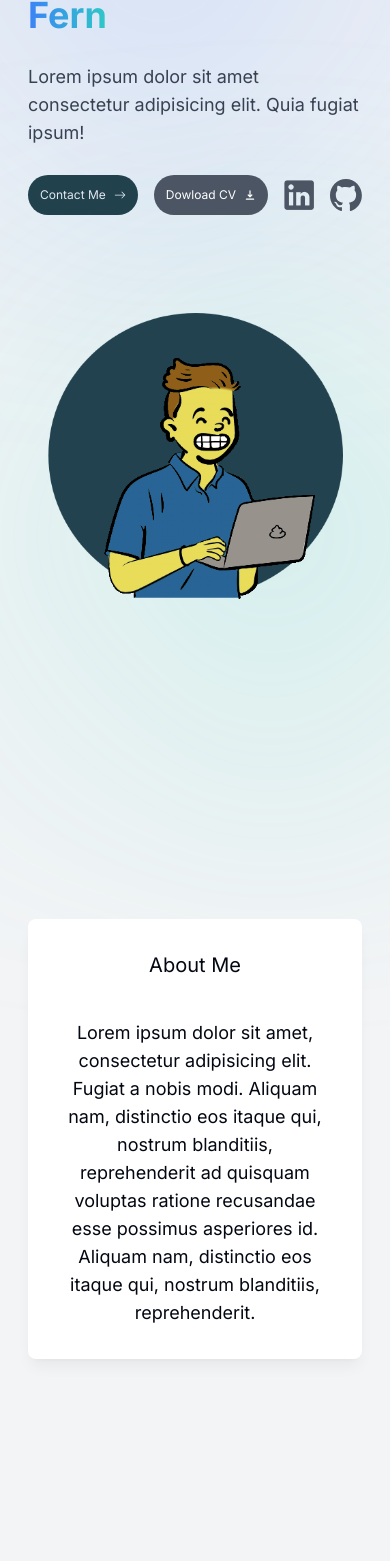
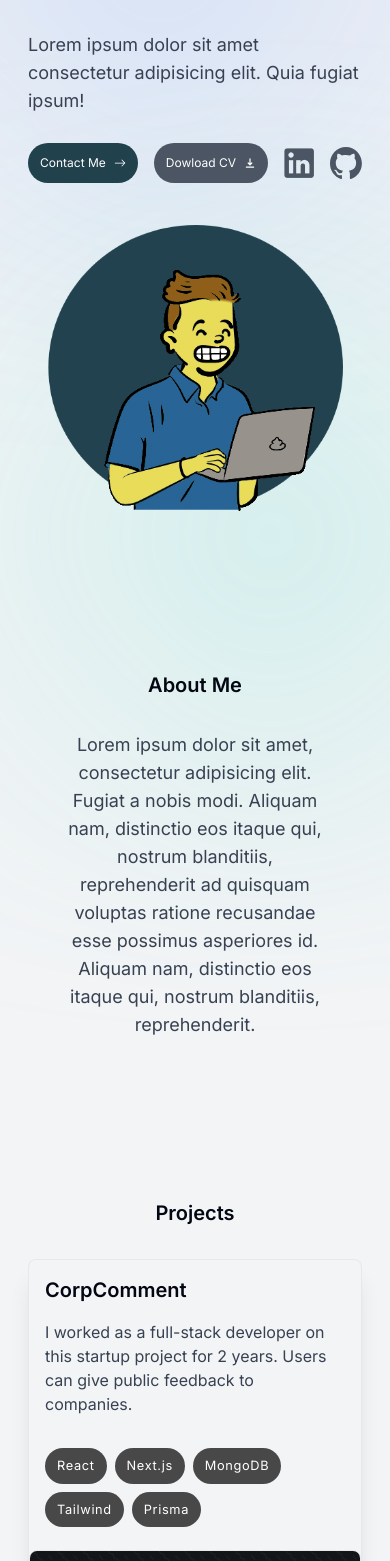
Before and after one commit to Ferclemens/portfolio-v2, a Next.js app: page / in a window 390 px wide. Shown: the part 205-1766 px from the top of the page. Built offline with nearby package versions, Linux system fonts and the light colour scheme.

Commit message:
projects section created, fix margins on sections for responsiveness

```diff
--- a/app/page.tsx
+++ b/app/page.tsx
@@ -1,11 +1,13 @@
 import About from "@/components/about";
 import Intro from "@/components/intro";
+import Projects from "@/components/projects";
 
 export default function Home() {
   return (
     <main className="">
       <Intro />
       <About />
+      <Projects />
     </main>
   );
 }
--- a/components/about.tsx
+++ b/components/about.tsx
@@ -1,14 +1,20 @@
+"use client";
 import React from "react";
+import SectionHeading from "./section-heading";
+import { motion } from "framer-motion";
 
 export default function About() {
   return (
-    <section
+    <motion.section
       id="about"
-      className="flex items-center justify-center pt-40 pb-56  mx-7 sm:mx-10 sm:py-20 lg:py-24"
+      className="flex items-center justify-center scroll-mt-40 pb-32  mx-7 sm:mx-10 sm:scroll-mt-20 lg:py-24"
+      initial={{ opacity: 0, y: 100 }}
+      animate={{ opacity: 1, y: 0 }}
+      transition={{ delay: 0.17 }}
     >
-      <div className="text-lg sm:text-xl text-center p-8 max-w-lg shadow-lg shadow-black/[0.05] backdrop-blur-xl bg-white rounded-lg">
-        <h3 className="pb-10 text-xl sm:text-2xl">About Me</h3>
-        <p>
+      <div className="text-lg sm:text-xl text-center p-8 max-w-lg sm:max-w-2xl">
+        <SectionHeading>About Me</SectionHeading>
+        <p className="text-gray-700">
           Lorem ipsum dolor sit amet, consectetur adipisicing elit. Fugiat a
           nobis modi. Aliquam nam, distinctio eos itaque qui, nostrum
           blanditiis, reprehenderit ad quisquam voluptas ratione recusandae esse
@@ -16,6 +22,6 @@ export default function About() {
           nostrum blanditiis, reprehenderit.
         </p>
       </div>
-    </section>
+    </motion.section>
   );
 }
--- a/components/intro.tsx
+++ b/components/intro.tsx
@@ -10,16 +10,18 @@ import { HiDownload } from "react-icons/hi";
 export default function Intro() {
   return (
     <motion.section
-      className="flex items-center justify-center py-40 mx-7 flex-col-reverse sm:flex-row sm:mx-10 sm:py-20 lg:py-24"
+      className="flex items-center justify-center py-32 mx-7 flex-col-reverse sm:flex-row sm:mx-10 sm:py-20 lg:py-24"
       initial={{ y: -100, opacity: 0 }}
       animate={{ y: 0, opacity: 1 }}
+      transition={{ delay: 0.17 }}
+      id="home"
     >
       <Image
         src="/avatar.png"
-        alt="personal image to presentation"
+        alt="Cartoon image to presentation"
         width={300}
         height={300}
-        className="pt-24 sm:p-4 lg:p-0"
+        className="pt-10 sm:p-4 lg:p-0"
       />
       <div className="text-gray-700 flex flex-col sm:p-4 lg:p-16">
         <h1 className="text-4xl lg:text-6xl font-bold">
@@ -46,7 +48,7 @@ export default function Intro() {
         <div className="flex justify-between  items-center text-center sm:max-w-[28rem] lg:max-w-[30rem]">
           <Link
             href="#contact"
-            className="flex items-center justify-center gap-2 p-3 w-30 sm:w-36 lg:w-40 bg-[#21414d] rounded-full text-xs sm:text-sm lg:text-lg text-slate-200 hover:scale-110 transition"
+            className="flex items-center justify-center gap-2 p-3 w-30 sm:w-36 lg:w-40 bg-[#21414d] rounded-full text-xs sm:text-sm lg:text-lg text-white hover:scale-110 transition"
           >
             Contact Me <BsArrowRight className="" />
           </Link>
--- /dev/null
+++ b/components/projects.tsx
@@ -0,0 +1,53 @@
+import React from "react";
+import SectionHeading from "./section-heading";
+import { projectsData } from "@/lib/data";
+import Image from "next/image";
+
+export default function Projects() {
+  return (
+    <section
+      className="flex flex-col justify-center items-center scroll-mt-40 pb-56  mx-7 sm:mx-10 sm:scroll-mt-20 lg:py-24"
+      id="projects"
+    >
+      <SectionHeading>Projects</SectionHeading>
+      <div className="flex flex-col gap-y-3">
+        {projectsData.map((project, index) => (
+          <React.Fragment key={index}>
+            <Project {...project} />
+          </React.Fragment>
+        ))}
+      </div>
+    </section>
+  );
+}
+type ProjectProps = (typeof projectsData)[number];
+
+function Project({ title, description, tags, imageUrl }: ProjectProps) {
+  return (
+    <section className="group h-[28rem] sm:h-[20rem] max-w-2xl bg-gray-100 border border-black/5 rounded-lg relative overflow-hidden shadow-xl hover:bg-gray-300 transition cursor-pointer">
+      <div className="p-4 w-full sm:max-w-[50%] sm:h-full flex flex-col justify-center">
+        <h3 className="text-xl font-semibold mb-4">{title}</h3>
+        <p className="text-gray-700 mb-4">{description}</p>
+        <ul className="flex flex-wrap my-4 gap-2">
+          {tags.map((tag, index) => {
+            return (
+              <li
+                className="bg-black/[0.7] px-3 py-2 text-[0.8rem] tracking-wider text-white rounded-full"
+                key={index}
+              >
+                {tag}
+              </li>
+            );
+          })}
+        </ul>
+      </div>
+      <Image
+        src={imageUrl}
+        alt={title}
+        quality={95}
+        className="absolute top-[65%] sm:top-8 sm:-right-[23rem] border border-black/5 shadow-xl rounded-lg group-hover:scale-110 sm:hover:-translate-x-2 sm:hover:translate-y-2 sm:hover:-rotate-2
+        transition"
+      />
+    </section>
+  );
+}
--- /dev/null
+++ b/components/section-heading.tsx
@@ -0,0 +1,7 @@
+import React from "react";
+type SectionHeadingProps = {
+  children: React.ReactNode;
+};
+export default function SectionHeading({ children }: SectionHeadingProps) {
+  return <h3 className="pb-8 text-xl sm:text-2xl font-semibold">{children}</h3>;
+}
```
